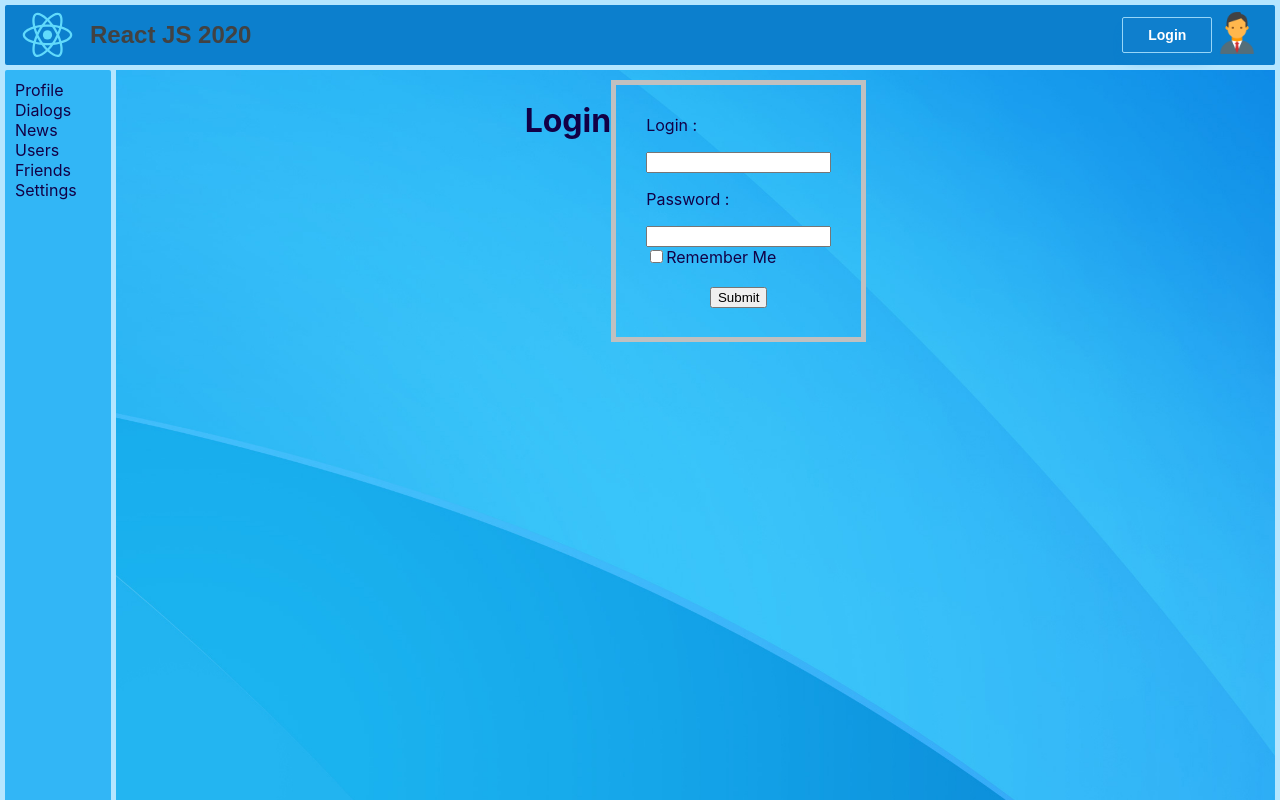
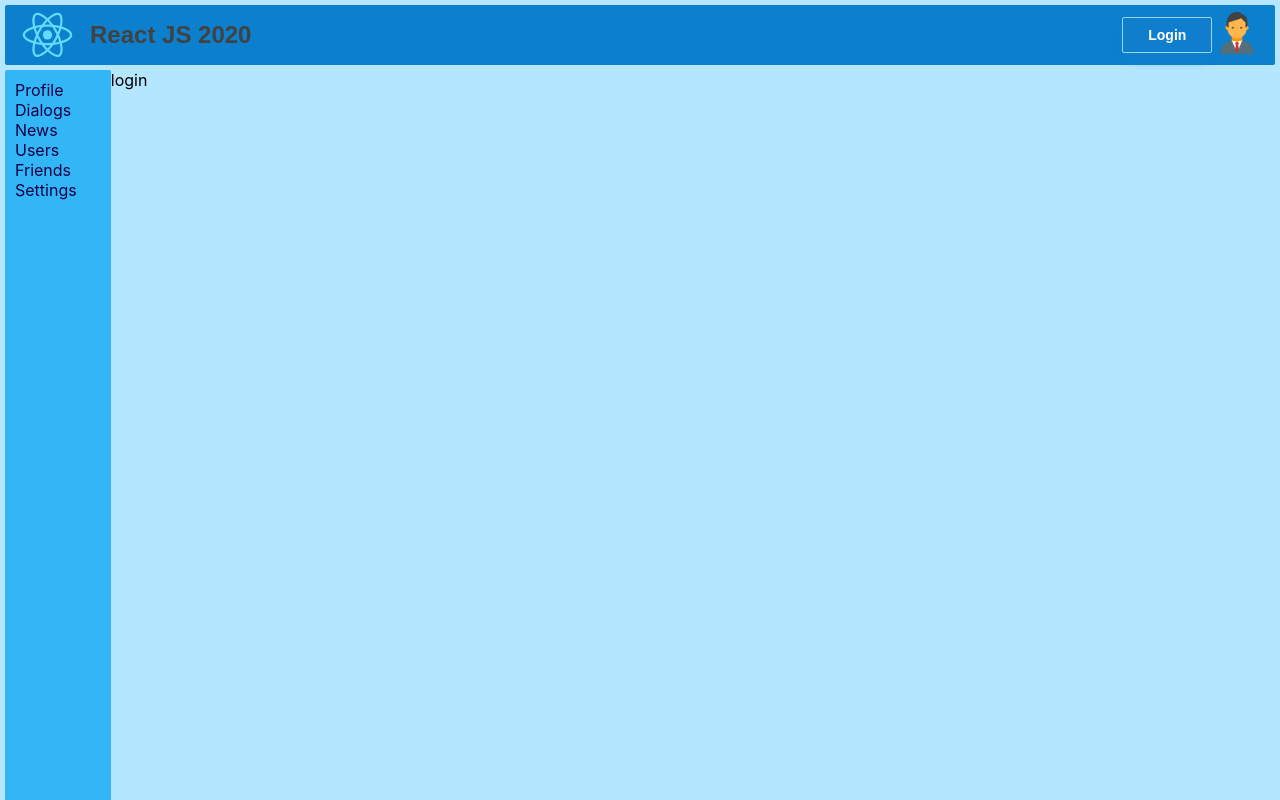
Before and after one commit to GriGoryanSyStem/ReactJS-Repeat, a React (Create React App) app in the folder reactapp/: page /login in a window 1280 px wide. Shown: the top 800 px of the page. Built offline with nearby package versions, Linux system fonts and the light colour scheme; no server answers.

Commit message:
install nothing

```diff
--- a/reactapp/package.json
+++ b/reactapp/package.json
@@ -7,14 +7,11 @@
     "@testing-library/react": "^9.5.0",
     "@testing-library/user-event": "^7.2.1",
     "axios": "^0.19.2",
-    "bootstrap": "^4.4.1",
     "react": "^16.13.1",
     "react-dom": "^16.13.1",
     "react-redux": "^7.2.0",
-    "react-redux-form": "^1.16.14",
     "react-router-dom": "^5.1.2",
     "react-scripts": "3.4.1",
-    "reactstrap": "^8.4.1",
     "redux": "^4.0.5",
     "redux-thunk": "^2.3.0"
   },
@@ -38,8 +35,5 @@
       "last 1 firefox version",
       "last 1 safari version"
     ]
-  },
-  "devDependencies": {
-    "redux-form": "^8.3.5"
   }
 }
--- a/reactapp/src/App.js
+++ b/reactapp/src/App.js
@@ -8,7 +8,7 @@ import DialogsContainer from "./components/Dialogs/DialogsContainer";
 import UsersContainer from "./components/Users/UsersContainer";
 import ProfileContainer from "./components/Profile/ProfileContainer";
 import HeaderContainer from "./components/Header/HeaderContainer";
-import Login from "./components/Login/Login";
+import LoginForm from "./components/Login/Login";
 
 const App = () => {
     return (
@@ -22,7 +22,7 @@ const App = () => {
             <Route render={() => <UsersContainer/>} path="/users"/>
             <Route component={Friend} path="/friends"/>
             <Route component={Settings} path="/settings"/>
-            <Route render={() => <Login/>} path="/login"/>
+            <Route render={() => <LoginForm/>} path="/login"/>
         </div>
     );
 };
--- a/reactapp/src/components/Login/Login.jsx
+++ b/reactapp/src/components/Login/Login.jsx
@@ -1,43 +1,57 @@
 import React from "react";
-import { Field, reduxForm } from 'redux-form';
 import c from './login.module.css';
 
-const LoginForm = (props) => {
-    return (
-        <div className={c.loginContainer}>
-            <h1>Login</h1>
-            <div className={c.formContainer}>
-                <form className={c.formItem} onSubmit={props.handleSubmit}>
-                    <div>
-                        <p>Login :</p>
-                        <Field type="text" component={'input'} name={'login'}/>
-                    </div>
-                    <div>
-                        <p>Password : </p>
-                        <Field type="text" component={'input'} name={'password'}/>
-                    </div>
-                    <div>
-                        <Field type="checkbox" component={'input'} name={'remember'}/>Remember Me
-                    </div>
-                    <div className={c.buttonContainer}>
-                        <button>Submit</button>
-                    </div>
-                </form>
-            </div>
-        </div>
-    )
-};
-
-const LoginReduxForm = reduxForm({form: 'login'})(LoginForm);
-
 const Login = () => {
-    const onSubmit = (formData) => {
-        console.log(formData)
-    }
     return (
         <div>
-            <LoginReduxForm onSubmit = {onSubmit}/>
+            login
         </div>
     )
 }
 export default Login;
+
+
+
+
+// import {Field, reduxForm} from "redux-form";
+//
+//
+// const LoginForm = (props) => {
+//     return (
+//         <div className={c.loginContainer}>
+//             <h1>Login</h1>
+//             <div className={c.formContainer}>
+//                 <form className={c.formItem} onSubmit={props.handleSubmit}>
+//                     <div>
+//                         <p>Login :</p>
+//                         <Field type="text" component={'input'} name={'login'}/>
+//                     </div>
+//                     <div>
+//                         <p>Password : </p>
+//                         <Field type="text" component={'input'} name={'password'}/>
+//                     </div>
+//                     <div>
+//                         <Field type="checkbox" component={'input'} name={'remember'}/>Remember Me
+//                     </div>
+//                     <div className={c.buttonContainer}>
+//                         <button>Submit</button>
+//                     </div>
+//                 </form>
+//             </div>
+//         </div>
+//     )
+// };
+//
+// const LoginReduxForm = reduxForm({form: 'login'})(LoginForm);
+//
+// const Login = () => {
+//     const onSubmit = (formData) => {
+//         console.log(formData)
+//     }
+//     return (
+//         <div>
+//             <LoginReduxForm onSubmit = {onSubmit}/>
+//         </div>
+//     )
+// }
+// export default Login;
--- a/reactapp/src/components/Profile/ProfileContainer.jsx
+++ b/reactapp/src/components/Profile/ProfileContainer.jsx
@@ -3,7 +3,7 @@ import {compose} from "redux";
 import {connect} from "react-redux";
 import {withRouter} from "react-router-dom";
 import {profileThunk, statusThunk, updateStatusThunk} from "../Redux/profileReducer";
-import {redirectComponentHoc} from "../HOC/redirectComponentHoc";
+// import {redirectComponentHoc} from "../HOC/redirectComponentHoc";
 import Profile from "./Profile";
 
 class ProfileContainer extends React.Component {
--- a/reactapp/src/components/Redux/redux-store.js
+++ b/reactapp/src/components/Redux/redux-store.js
@@ -4,14 +4,12 @@ import dialogReducer from "./dialogReducer";
 import usersReducer from "./usersReducer";
 import authReducer from "./authReducer";
 import thunk from "redux-thunk";
-import { reducer as formReducer } from 'redux-form'
 
 let reducers = combineReducers({
     profilePageR:profileReducer,
     dialogPageR:dialogReducer,
     usersPageR:usersReducer,
     authR:authReducer,
-    form: formReducer
 });
 
 let store = createStore(reducers,applyMiddleware(thunk));
--- a/reactapp/src/components/Users/UsersContainer.jsx
+++ b/reactapp/src/components/Users/UsersContainer.jsx
@@ -33,4 +33,4 @@ let mapStateToProps = (state) => {
 export default compose(
     connect(mapStateToProps,
         {clickPageAC,getUsersThunk,followThunk,unFollowThunk}))
-    (UsersApi);
+(UsersApi);
```
Also changed, not shown: reactapp/src/indextwo.html.js (added), 2 other files (tests, documents, lock files or other folders).
